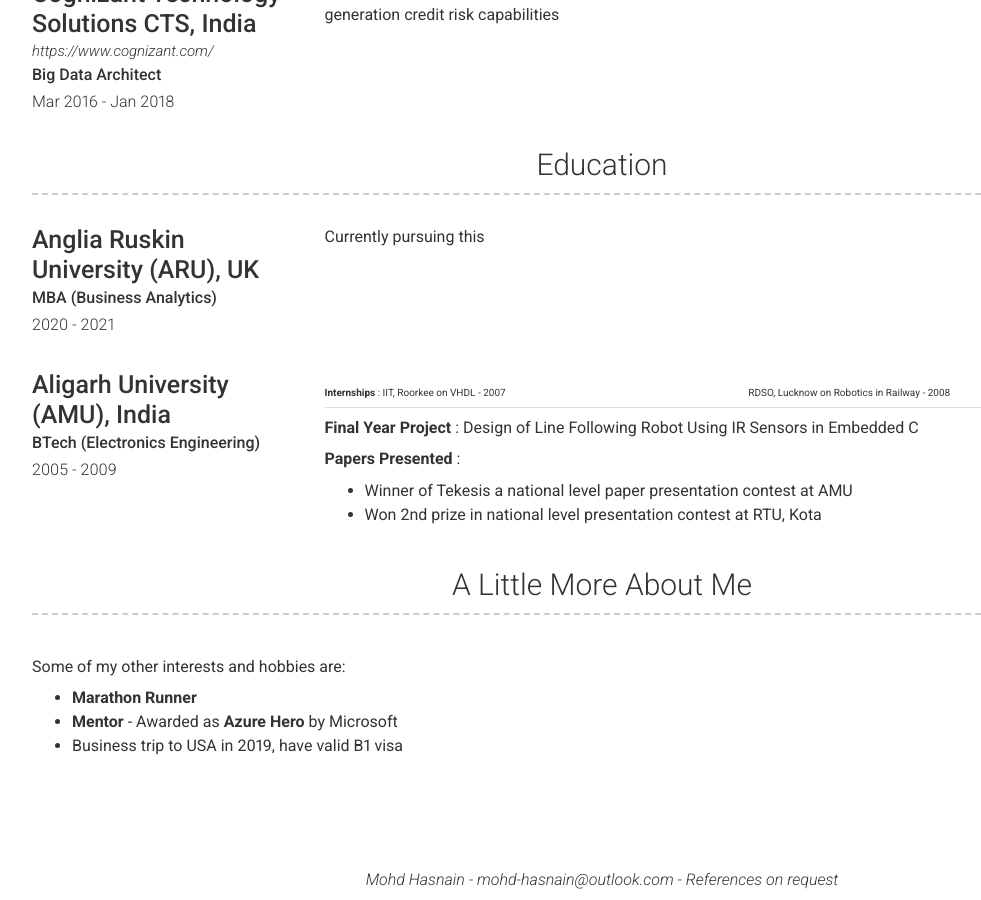
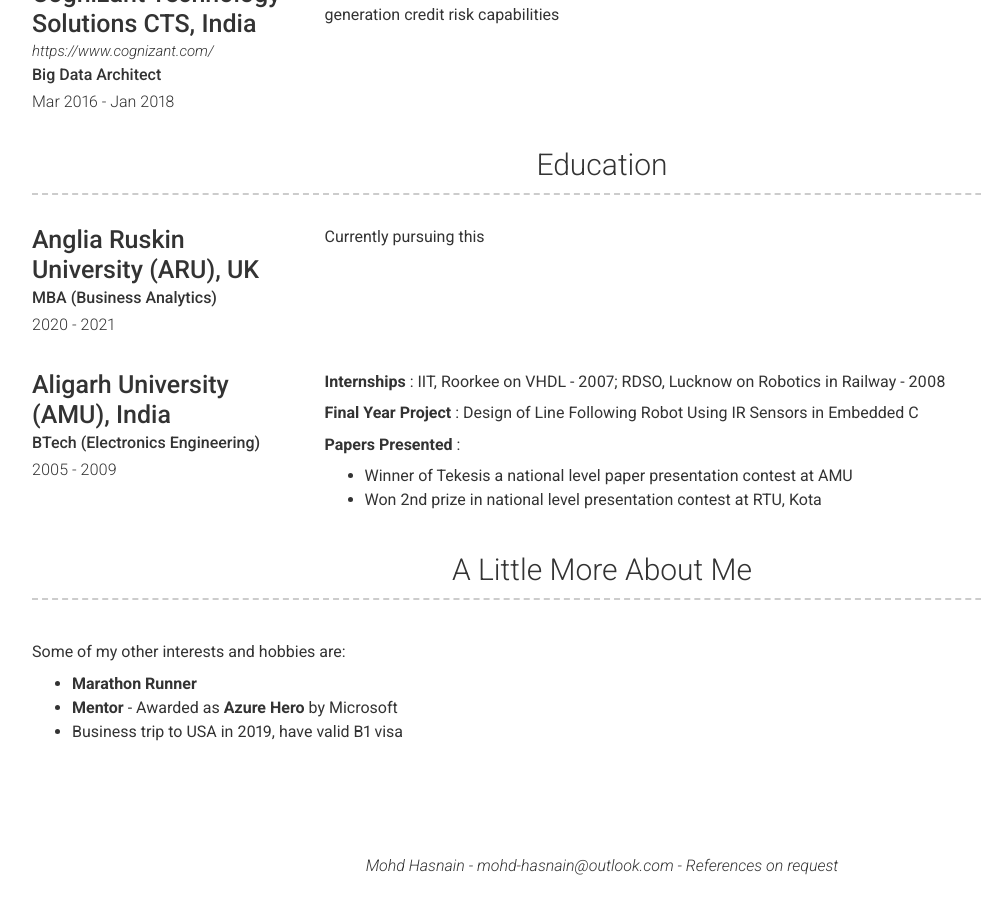
Before and after one commit to mohd-hasnain/mohd-hasnain.github.io, a Jekyll site: the page built from index.md, in a window 1280 px wide and 900 px high, scrolled down 1350 px. Shown: the whole window, without its empty margins (38-1019 px from the left). Built offline with Jekyll 4.4.1, drawn with Linux system fonts in a browser that asks for light colours; nearby versions of some CDN libraries.

```diff
--- a/_data/education.yml
+++ b/_data/education.yml
@@ -13,7 +13,7 @@
   # quote: >
   #  Electronics and Communication Engineering
   description: | # this will include new lines to allow paragraphs
-    **Internships** : IIT, Roorkee on VHDL - 2007 | RDSO, Lucknow on Robotics in Railway - 2008
+    **Internships** : IIT, Roorkee on VHDL - 2007; RDSO, Lucknow on Robotics in Railway - 2008
 
     **Final Year Project** : Design of Line Following Robot Using IR Sensors in Embedded C
 
```
